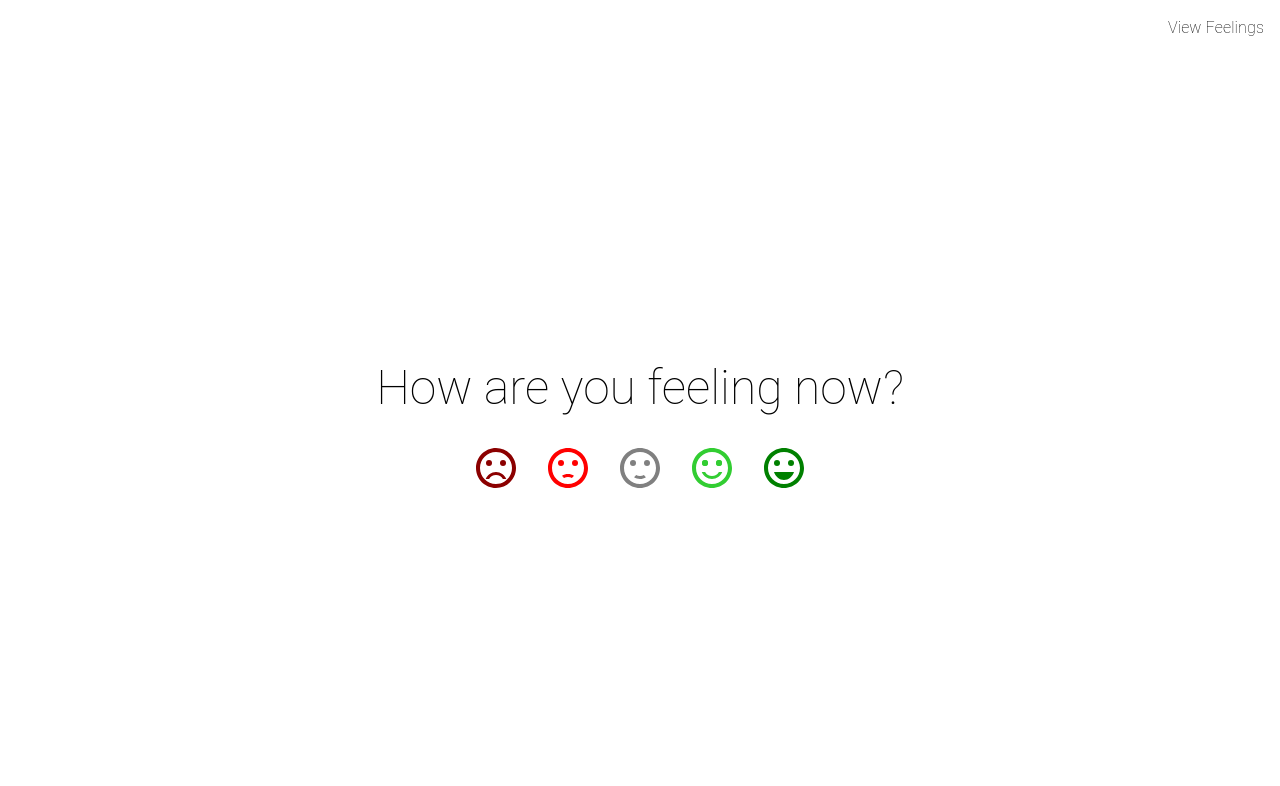
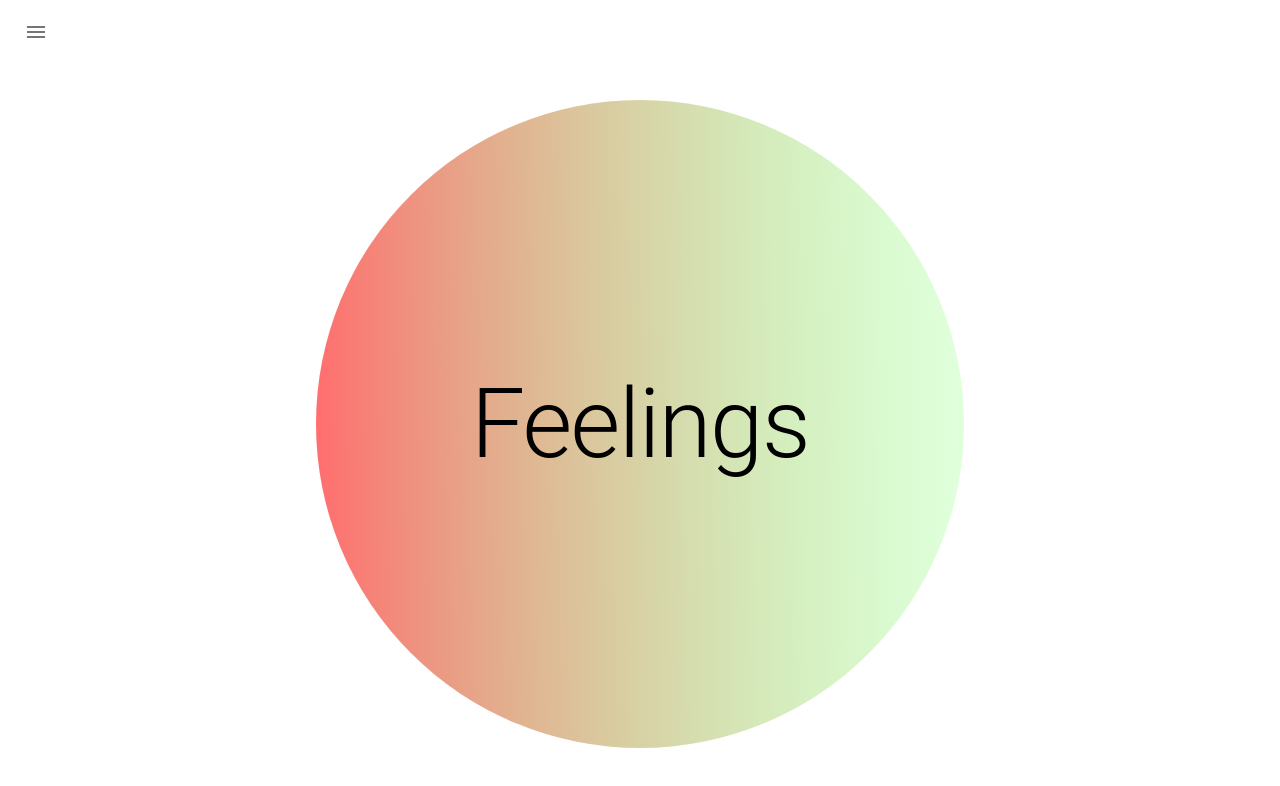
Before and after one commit to gmoran6/feelings, a React (Create React App) app: page / in a window 1280 px wide. Shown: the top 786 px of the page. Built offline with nearby package versions, Linux system fonts and the light colour scheme.

Commit message:
Re order pages

```diff
--- a/src/App.tsx
+++ b/src/App.tsx
@@ -7,9 +7,10 @@ import {
   Link,
   useHistory
 } from "react-router-dom";
-import MainPage, { IFeelingMeasurement, Feeling } from './pages/MainPage';
+import EnterFeelingsPage, { IFeelingMeasurement, Feeling } from './pages/EnterFeelingsPage';
 import DataPage from './pages/DataPage';
 import FeelingSavedPage from './pages/FeelingSavedPage';
+import MainPage from './pages/MainPage';
 import { History } from 'history';
 
 const TestPage = () => {
@@ -89,8 +90,11 @@ const FeelingsApp = (props:{
         <Route exact path="/save">
           <FeelingSavedPage />
         </Route>
+        <Route exact path="/feelings">
+          <EnterFeelingsPage navigate={navigate} saveMeasurement={saveMeasurement} />
+        </Route>
         <Route exact path="/">
-          <MainPage navigate={navigate} saveMeasurement={saveMeasurement} />
+          <MainPage />
         </Route>
         <Route path="*">
           <NotFoundPage />
--- a/src/pages/DataPage.tsx
+++ b/src/pages/DataPage.tsx
@@ -6,7 +6,7 @@ import TableRow from '@material-ui/core/TableRow';
 import TableCell from '@material-ui/core/TableCell';
 import TableBody from '@material-ui/core/TableBody';
 import Link from '@material-ui/core/Link';
-import { IFeelingMeasurement } from './MainPage';
+import { IFeelingMeasurement } from './EnterFeelingsPage';
 import SentimentDissatisfiedIcon from '@material-ui/icons/SentimentDissatisfied';
 import SentimentVeryDissatisfiedIcon from '@material-ui/icons/SentimentVeryDissatisfied';
 import SentimentSatisfiedIcon from '@material-ui/icons/SentimentSatisfied';
--- /dev/null
+++ b/src/pages/EnterFeelingsPage.tsx
@@ -0,0 +1,164 @@
+import React from 'react';
+import Typography from '@material-ui/core/Typography';
+import makeStyles from '@material-ui/core/styles/makeStyles';
+import { Theme, createStyles } from '@material-ui/core';
+import SentimentDissatisfiedIcon from '@material-ui/icons/SentimentDissatisfied';
+import SentimentVeryDissatisfiedIcon from '@material-ui/icons/SentimentVeryDissatisfied';
+import SentimentSatisfiedIcon from '@material-ui/icons/SentimentSatisfied';
+import SentimentSatisfiedAltIcon from '@material-ui/icons/SentimentSatisfiedAlt';
+import SentimentVerySatisfiedIcon from '@material-ui/icons/SentimentVerySatisfied';
+import IconButton from '@material-ui/core/IconButton';
+import Link from '@material-ui/core/Link';
+import uuid from 'uuid';
+
+const useStyles = makeStyles((theme: Theme) => createStyles({
+  centeredDisplay:{
+    alignItems: "center",
+    display: "flex",
+    flexDirection: "column",
+    height: "calc(100vh - 3rem)",
+    justifyContent: "center",
+  },
+  centeredFeelings:{
+    display: "flex",
+    flexDirection: "row",
+    justifyContent: "space-evenly",
+  },
+  green: {
+    color: "green",
+  },
+  grey: {
+    color: "grey",
+  },
+  iconSize: {
+    fontSize: "3rem",
+  },
+  lightGreen: {
+    color: "limeGreen",
+  },
+  lightRed: {
+    color: "red",
+  },
+  menuDisplay: {
+    display: "flex",
+    justifyContent: "flex-end",
+  },
+  menuItemPadding: {
+    padding: "1rem",
+  },
+  red: {
+    color: "darkRed",
+  }
+}));
+
+export enum Feeling {
+  VeryNegative = "VeryNegative",
+  Negative = "Negative",
+  Neutral = "Neutral",
+  Positive = "Positive",
+  VeryPositive = "VeryPostive",
+}
+
+export interface IFeelingMeasurement {
+  createdAt: Date,
+  feeling: Feeling,
+  id: string,
+}
+
+/**
+ * Home page for Feelings App. Allows the user to record a current FeelingMeasurement
+ * @param props.navigate Function that navigates to another page in the app. The argument is the url path to navigate to. e.g: "/save"
+ */
+const EnterFeelingsPage = (props: {
+  navigate: (path: string) => void,
+  saveMeasurement: (feelingMeasurement: IFeelingMeasurement) => Promise<void>,
+}) => {
+  const classes = useStyles();
+  const onSubmit = async (event: React.FormEvent<HTMLFormElement>) => {
+    event.preventDefault();
+    const form = event.currentTarget;
+    const feelingInput = form.elements.namedItem('feeling');
+    if (!feelingInput) {
+      throw new Error("Can't find feeling input");
+    }
+    const feeling = (feelingInput as HTMLInputElement).value;
+    if (!(feeling in Feeling)) {
+      throw new Error("Not an allowed feeling")
+    }
+    const feelingMeasurement: IFeelingMeasurement = {
+      createdAt: new Date(),
+      feeling: feeling as Feeling,
+      id: uuid(),
+    }
+    console.log("form submitted", { feelingMeasurement });
+
+    try {
+      await props.saveMeasurement(feelingMeasurement);
+    } catch(error) {
+      throw error;
+    }
+    props.navigate("/save");
+  };
+  return (
+    <>
+      <div className={classes.menuDisplay}>
+        <Typography variant='body1' className={classes.menuItemPadding}>
+          <Link href="/data" color='inherit'>View Feelings</Link>
+        </Typography>
+      </div>
+      <div className={classes.centeredDisplay}>
+      {/* making the form with get method for now since I'm not sure where I'll save the input */}
+        <Typography variant="h3" gutterBottom>How are you feeling now?</Typography>
+        <div className={classes.centeredFeelings}>
+          <form method="get" onSubmit={onSubmit}>
+            <input type="hidden" name="feeling" value="VeryNegative" />
+            <IconButton
+              type="submit"
+              className={classes.red}
+            >
+              <SentimentVeryDissatisfiedIcon className={classes.iconSize} />
+            </IconButton>
+          </form>
+          <form method="get" onSubmit={onSubmit}>
+            <input type="hidden" name="feeling" value="Negative" />
+            <IconButton
+              type="submit"
+              className={classes.lightRed}
+            >
+              <SentimentDissatisfiedIcon className={classes.iconSize} />
+            </IconButton>
+          </form>
+          <form method="get" onSubmit={onSubmit}>
+            <input type="hidden" name="feeling" value="Neutral" />
+            <IconButton
+              type="submit"
+              className={classes.grey}
+            >
+              <SentimentSatisfiedIcon className={classes.iconSize} />
+            </IconButton>
+          </form>
+          <form method="get" onSubmit={onSubmit}>
+            <input type="hidden" name="feeling" value="Positive" />
+            <IconButton
+              type="submit"
+              className={classes.lightGreen}
+            >
+              <SentimentSatisfiedAltIcon className={classes.iconSize} />
+            </IconButton>
+          </form>
+          <form method="get" onSubmit={onSubmit}>
+            <input type="hidden" name="feeling" value="VeryPositive" />
+            <IconButton
+              type="submit"
+              className={classes.green}
+            >
+              <SentimentVerySatisfiedIcon className={classes.iconSize} />
+            </IconButton>
+          </form>
+        </div>
+      </div>
+    </>
+  );
+}
+
+export default EnterFeelingsPage;
--- a/src/pages/MainPage.tsx
+++ b/src/pages/MainPage.tsx
@@ -10,151 +10,166 @@ import SentimentVerySatisfiedIcon from '@material-ui/icons/SentimentVerySatisfie
 import IconButton from '@material-ui/core/IconButton';
 import Link from '@material-ui/core/Link';
 import uuid from 'uuid';
+import {ReactComponent as Logo} from './../logo.svg';
+import MenuIcon from '@material-ui/icons/Menu';
+import Toolbar from '@material-ui/core/Toolbar';
+import Button from '@material-ui/core/Button';
+import Menu from '@material-ui/core/Menu';
+import MenuItem from '@material-ui/core/MenuItem';
+import AppBar from '@material-ui/core/AppBar';
+import Drawer from '@material-ui/core/Drawer';
+import List from '@material-ui/core/List';
+import ListItem from '@material-ui/core/ListItem';
+import ListItemText from '@material-ui/core/ListItemText';
 
 const useStyles = makeStyles((theme: Theme) => createStyles({
-  centeredDisplay:{
+  appBarIndex: {
+    zIndex: 4,
+  },
+  appNameIndex: {
+    zIndex: 3,
+  },
+  centeredDisplay: {
     alignItems: "center",
     display: "flex",
     flexDirection: "column",
-    height: "calc(100vh - 3rem)",
+    height: "calc(100vh - 5rem)",
     justifyContent: "center",
   },
-  centeredFeelings:{
+  list: {
+    width: "100%",
+  },
+  logoSize: {
     display: "flex",
-    flexDirection: "row",
-    justifyContent: "space-evenly",
+    height: "calc(100vh - 5rem)",
+    position: "absolute",
+    width: "100vw",
+    zIndex: 2,
   },
-  green: {
-    color: "green",
+  logoMargin: {
+    margin: "auto",
   },
-  grey: {
-    color: "grey",
+  menu: {
+    display: "contents",
+    justifyContent: "flex-start",
+    minWidth: "3rem",
   },
-  iconSize: {
-    fontSize: "3rem",
+  menuListItem: {
+    minWidth: "10rem",
   },
-  lightGreen: {
-    color: "limeGreen",
-  },
-  lightRed: {
-    color: "red",
-  },
-  menuDisplay: {
-    display: "flex",
-    justifyContent: "flex-end",
-  },
-  menuItemPadding: {
-    padding: "1rem",
-  },
-  red: {
-    color: "darkRed",
-  }
 }));
 
-export enum Feeling {
-  VeryNegative = "VeryNegative",
-  Negative = "Negative",
-  Neutral = "Neutral",
-  Positive = "Positive",
-  VeryPositive = "VeryPostive",
+/** Components that create the drawer for the menu componenet */
+
+type DrawerSide = "left";
+
+const AppBarComponent = () => {
+  const classes = useStyles();
+
+  const [state, setState] = React.useState({
+    left: false,
+  });
+
+  const toggleDrawer = (side: DrawerSide, open: boolean) => (
+    event: React.KeyboardEvent | React.MouseEvent,
+  ) => {
+    if (
+      event.type === "keydown" &&
+      ((event as React.KeyboardEvent).key === "Tab" ||
+        (event as React.KeyboardEvent).key === "Shift")
+    ) {
+      return;
+    }
+    setState({ ...state, [side]: open });
+  };
+
+  const SideList = (side: DrawerSide) => {
+    const classes = useStyles();
+    return (
+      <div
+        className={classes.list}
+        role="presentation"
+        onClick={toggleDrawer(side, false)}
+        onKeyDown={toggleDrawer(side, false)}
+      >
+        <List>
+          <ListItem
+            button
+            key={"Enter Feelings"}
+            component="a"
+            href="/feelings"
+            className={classes.menuListItem}
+          >
+            <ListItemText primary={"Enter Feelings"} />
+          </ListItem>
+          <ListItem
+            button
+            key={"View Feelings"}
+            component="a"
+            href="/data"
+            className={classes.menuListItem}
+          >
+            <ListItemText primary={"View Feelings"} />
+          </ListItem>
+          <ListItem
+            button
+            key={"Settings"}
+            component="a"
+            href="/settings"
+            className={classes.menuListItem}
+          >
+            <ListItemText primary={"Settings"} />
+          </ListItem>
+        </List>
+      </div>
+      );
+    };
+  return (
+    <AppBar
+      position="static"
+      elevation={0}
+      style={{
+        backgroundColor: "white",
+      }}
+      className={classes.appBarIndex}
+    >
+      <Toolbar>
+        <IconButton
+          edge="start"
+          // color="primary"
+          aria-label="menu"
+          // className={classes.menu}
+          onClick={toggleDrawer("left", true)}
+          disableRipple
+        >
+          <MenuIcon />
+        </IconButton>
+        <Drawer
+          anchor="left"
+          open={state.left}
+          ModalProps={{
+            BackdropProps: {
+              invisible: true,
+            },
+          }}
+          onClose={toggleDrawer("left", false)}
+        >
+          {SideList("left")}
+        </Drawer>
+      </Toolbar>
+    </AppBar>
+  );
 }
 
-export interface IFeelingMeasurement {
-  createdAt: Date,
-  feeling: Feeling,
-  id: string,
-}
-
-/**
- * Home page for Feelings App. Allows the user to record a current FeelingMeasurement
- * @param props.navigate Function that navigates to another page in the app. The argument is the url path to navigate to. e.g: "/save"
- */
-const MainPage = (props: {
-  navigate: (path: string) => void,
-  saveMeasurement: (feelingMeasurement: IFeelingMeasurement) => Promise<void>,
-}) => {
+const MainPage = () => {
   const classes = useStyles();
-  const onSubmit = async (event: React.FormEvent<HTMLFormElement>) => {
-    event.preventDefault();
-    const form = event.currentTarget;
-    const feelingInput = form.elements.namedItem('feeling');
-    if (!feelingInput) {
-      throw new Error("Can't find feeling input");
-    }
-    const feeling = (feelingInput as HTMLInputElement).value;
-    if (!(feeling in Feeling)) {
-      throw new Error("Not an allowed feeling")
-    }
-    const feelingMeasurement: IFeelingMeasurement = {
-      createdAt: new Date(),
-      feeling: feeling as Feeling,
-      id: uuid(),
-    }
-    console.log("form submitted", { feelingMeasurement });
-
-    try {
-      await props.saveMeasurement(feelingMeasurement);
-    } catch(error) {
-      throw error;
-    }
-    props.navigate("/save");
-  };
-  return (
+  return(
     <>
-      <div className={classes.menuDisplay}>
-        <Typography variant='body1' className={classes.menuItemPadding}>
-          <Link href="/data" color='inherit'>View Feelings</Link>
-        </Typography>
-      </div>
+      <AppBarComponent/>
       <div className={classes.centeredDisplay}>
-      {/* making the form with get method for now since I'm not sure where I'll save the input */}
-        <Typography variant="h3" gutterBottom>How are you feeling now?</Typography>
-        <div className={classes.centeredFeelings}>
-          <form method="get" onSubmit={onSubmit}>
-            <input type="hidden" name="feeling" value="VeryNegative" />
-            <IconButton
-              type="submit"
-              className={classes.red}
-            >
-              <SentimentVeryDissatisfiedIcon className={classes.iconSize} />
-            </IconButton>
-          </form>
-          <form method="get" onSubmit={onSubmit}>
-            <input type="hidden" name="feeling" value="Negative" />
-            <IconButton
-              type="submit"
-              className={classes.lightRed}
-            >
-              <SentimentDissatisfiedIcon className={classes.iconSize} />
-            </IconButton>
-          </form>
-          <form method="get" onSubmit={onSubmit}>
-            <input type="hidden" name="feeling" value="Neutral" />
-            <IconButton
-              type="submit"
-              className={classes.grey}
-            >
-              <SentimentSatisfiedIcon className={classes.iconSize} />
-            </IconButton>
-          </form>
-          <form method="get" onSubmit={onSubmit}>
-            <input type="hidden" name="feeling" value="Positive" />
-            <IconButton
-              type="submit"
-              className={classes.lightGreen}
-            >
-              <SentimentSatisfiedAltIcon className={classes.iconSize} />
-            </IconButton>
-          </form>
-          <form method="get" onSubmit={onSubmit}>
-            <input type="hidden" name="feeling" value="VeryPositive" />
-            <IconButton
-              type="submit"
-              className={classes.green}
-            >
-              <SentimentVerySatisfiedIcon className={classes.iconSize} />
-            </IconButton>
-          </form>
+        <Typography variant="h1" className={classes.appNameIndex}>Feelings</Typography>
+        <div className={classes.logoSize}>
+          <Logo className={classes.logoMargin}/>
         </div>
       </div>
     </>
```
